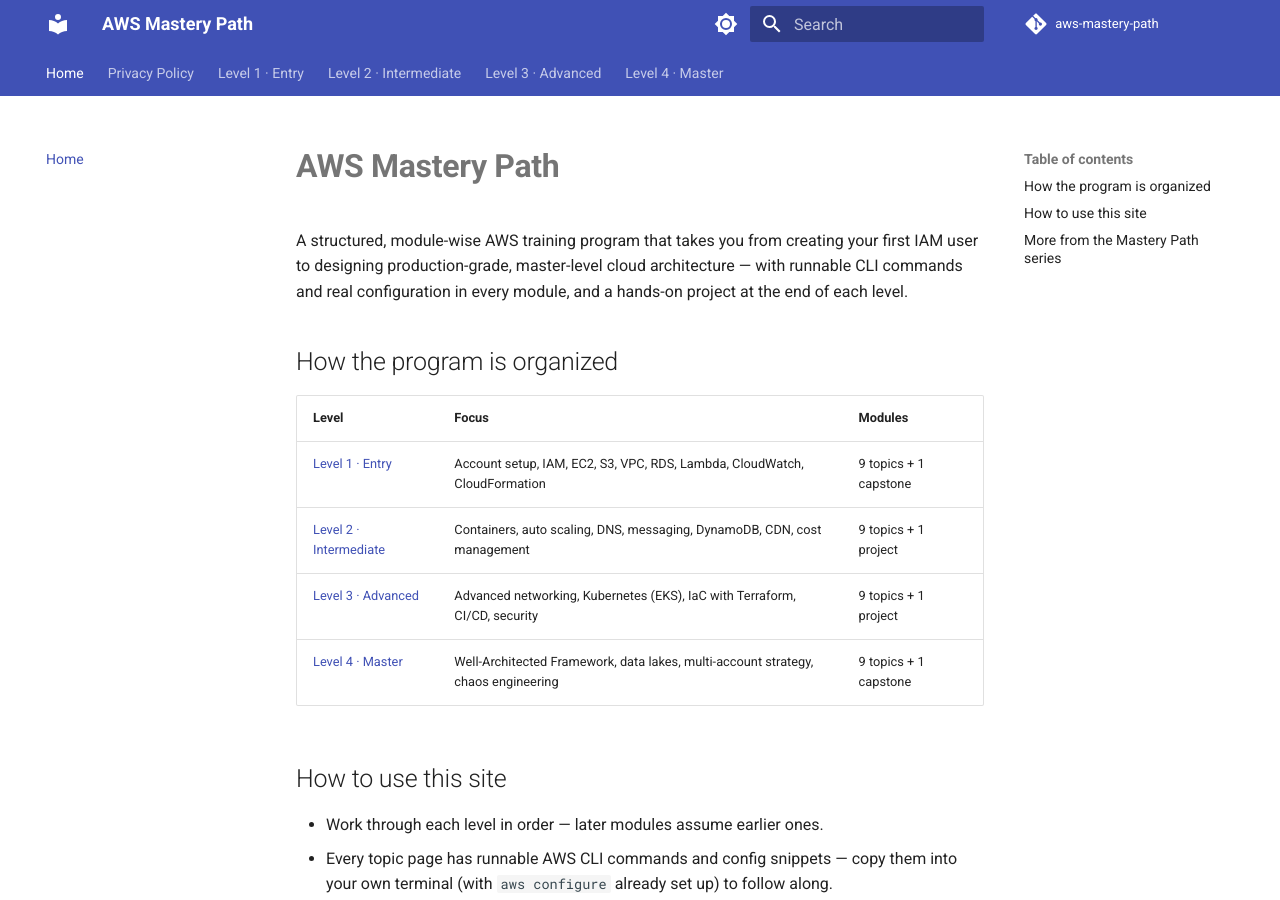
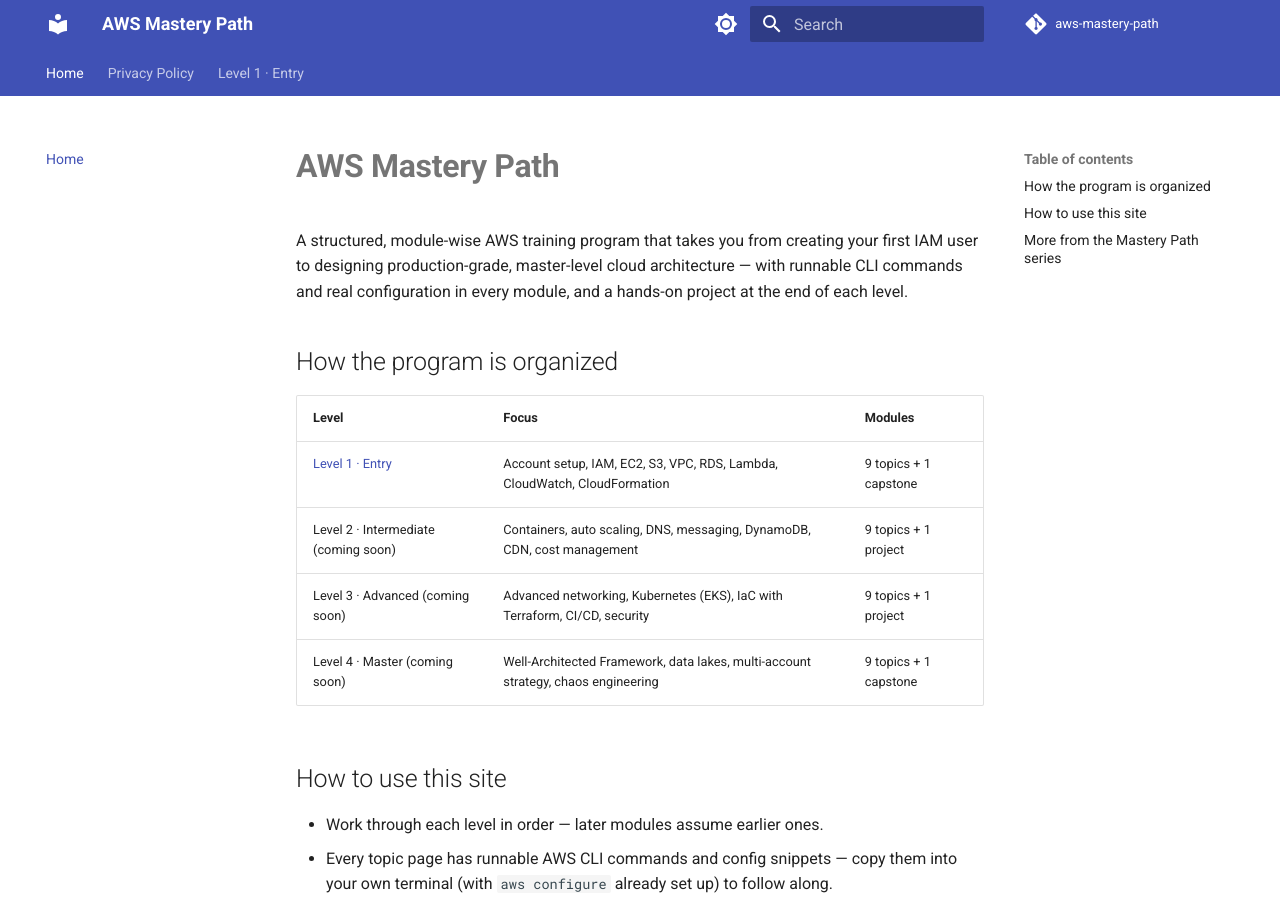
Before and after one commit to SIGILIPELLI/aws-mastery-path, an MkDocs documentation site: the page built from docs/index.md, in a window 1280 px wide and 900 px high. Built offline with MkDocs 1.6.1 and Material for MkDocs 9.7.7, drawn with Linux system fonts in a browser that asks for light colours; comment, search, counter and statistics services are not loaded; part of the change alters nothing that is shown.

Commit message:
Hide unfinished levels from crawl surface pending content backfill
AdSense flagged the domain for 'Low value content'. Real lessons are
being written level by level; in the meantime this removes only the
still-unwritten levels from nav/sitemap/homepage (files are untouched)
so the site isn't submitting thin content to Google during the
backfill. Re-running this after a level's content is finished
automatically restores it.

Co-Authored-By: Claude Opus 5 <noreply@anthropic.com>

```diff
--- a/docs/index.md
+++ b/docs/index.md
@@ -15,9 +15,9 @@ module, and a hands-on project at the end of each level.
 | Level | Focus | Modules |
 |-------|-------|---------|
 | [Level 1 · Entry](level-1/index.md) | Account setup, IAM, EC2, S3, VPC, RDS, Lambda, CloudWatch, CloudFormation | 9 topics + 1 capstone |
-| [Level 2 · Intermediate](level-2/index.md) | Containers, auto scaling, DNS, messaging, DynamoDB, CDN, cost management | 9 topics + 1 project |
-| [Level 3 · Advanced](level-3/index.md) | Advanced networking, Kubernetes (EKS), IaC with Terraform, CI/CD, security | 9 topics + 1 project |
-| [Level 4 · Master](level-4/index.md) | Well-Architected Framework, data lakes, multi-account strategy, chaos engineering | 9 topics + 1 capstone |
+| Level 2 · Intermediate (coming soon) | Containers, auto scaling, DNS, messaging, DynamoDB, CDN, cost management | 9 topics + 1 project |
+| Level 3 · Advanced (coming soon) | Advanced networking, Kubernetes (EKS), IaC with Terraform, CI/CD, security | 9 topics + 1 project |
+| Level 4 · Master (coming soon) | Well-Architected Framework, data lakes, multi-account strategy, chaos engineering | 9 topics + 1 capstone |
 
 ## How to use this site
 
--- a/mkdocs.yml
+++ b/mkdocs.yml
@@ -62,39 +62,8 @@ nav:
       - "08 · CloudWatch Monitoring & Logging": level-1/08-cloudwatch-monitoring.md
       - "09 · CloudFormation & IaC Intro": level-1/09-cloudformation-iac.md
       - "10 · Capstone — Serverless Web App": level-1/10-capstone-project.md
-  - "Level 2 · Intermediate":
-      - Overview: level-2/index.md
-      - "01 · Containers on AWS (ECS/Fargate)": level-2/01-ecs-containers.md
-      - "02 · Auto Scaling & Load Balancing": level-2/02-autoscaling-load-balancing.md
-      - "03 · Route 53 & DNS": level-2/03-route53-dns.md
-      - "04 · SNS & SQS Messaging": level-2/04-sns-sqs-messaging.md
-      - "05 · DynamoDB Deep Dive": level-2/05-dynamodb-deep-dive.md
-      - "06 · Elastic Beanstalk": level-2/06-elastic-beanstalk.md
-      - "07 · Secrets Manager & Parameter Store": level-2/07-secrets-parameter-store.md
-      - "08 · CloudFront & CDN Basics": level-2/08-cloudfront-cdn.md
-      - "09 · Cost Management & Billing": level-2/09-cost-management-billing.md
-      - "10 · Project — Scalable Web App": level-2/10-project-scalable-web-app.md
-  - "Level 3 · Advanced":
-      - Overview: level-3/index.md
-      - "01 · Advanced VPC (Peering, Transit Gateway, VPN)": level-3/01-advanced-vpc.md
-      - "02 · Kubernetes on AWS (EKS)": level-3/02-eks-kubernetes.md
-      - "03 · Step Functions & Orchestration": level-3/03-step-functions-orchestration.md
-      - "04 · Advanced IAM (SCPs, Permission Boundaries)": level-3/04-advanced-iam.md
-      - "05 · Terraform on AWS": level-3/05-terraform-on-aws.md
-      - "06 · CI/CD (CodePipeline, CodeBuild, CodeDeploy)": level-3/06-cicd-codepipeline.md
-      - "07 · Multi-Region & Disaster Recovery": level-3/07-multi-region-disaster-recovery.md
-      - "08 · Advanced Monitoring (X-Ray & Tracing)": level-3/08-advanced-monitoring-xray.md
-      - "09 · Security Deep Dive (GuardDuty, WAF, Security Hub)": level-3/09-security-deep-dive.md
-      - "10 · Project — Multi-Tier CI/CD Pipeline": level-3/10-project-cicd-pipeline.md
-  - "Level 4 · Master":
-      - Overview: level-4/index.md
-      - "01 · AWS Well-Architected Framework": level-4/01-well-architected-framework.md
-      - "02 · Advanced Serverless (EventBridge at Scale)": level-4/02-advanced-serverless-eventbridge.md
-      - "03 · Data Lakes & Analytics (S3, Athena, Glue, Redshift)": level-4/03-data-lakes-analytics.md
-      - "04 · Kubernetes at Scale (EKS Production Patterns)": level-4/04-eks-at-scale.md
-      - "05 · Multi-Account Strategy (Organizations, Control Tower)": level-4/05-multi-account-strategy.md
-      - "06 · Cost Optimization at Scale": level-4/06-cost-optimization-at-scale.md
-      - "07 · Advanced Networking (Direct Connect, Global Accelerator)": level-4/07-advanced-networking.md
-      - "08 · Compliance & Governance (Config, Audit Manager)": level-4/08-compliance-governance.md
-      - "09 · Chaos Engineering & Resilience Testing": level-4/09-chaos-engineering-resilience.md
-      - "10 · Capstone Project — Production-Grade Cloud Architecture": level-4/10-capstone-project.md
+# --- auto-pruned stub levels (see AdSense low-value-content fix) ---
+exclude_docs: |
+  level-2/*.md
+  level-3/*.md
+  level-4/*.md
```
